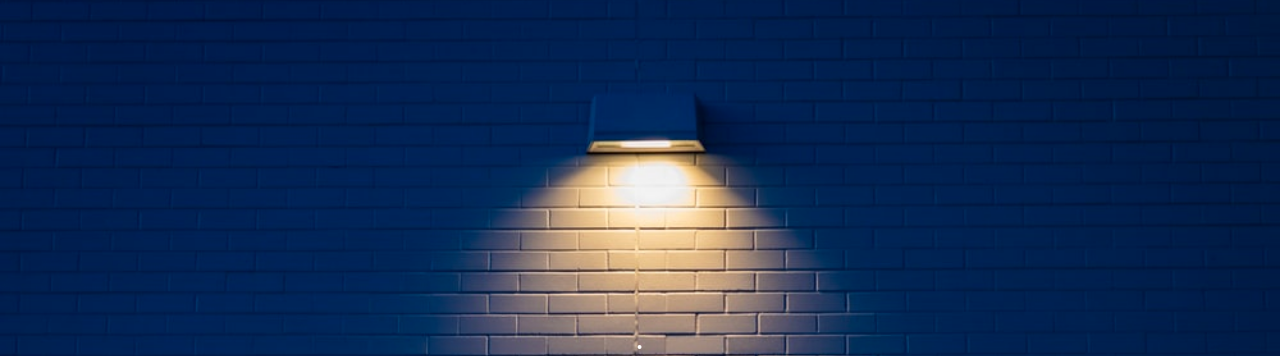
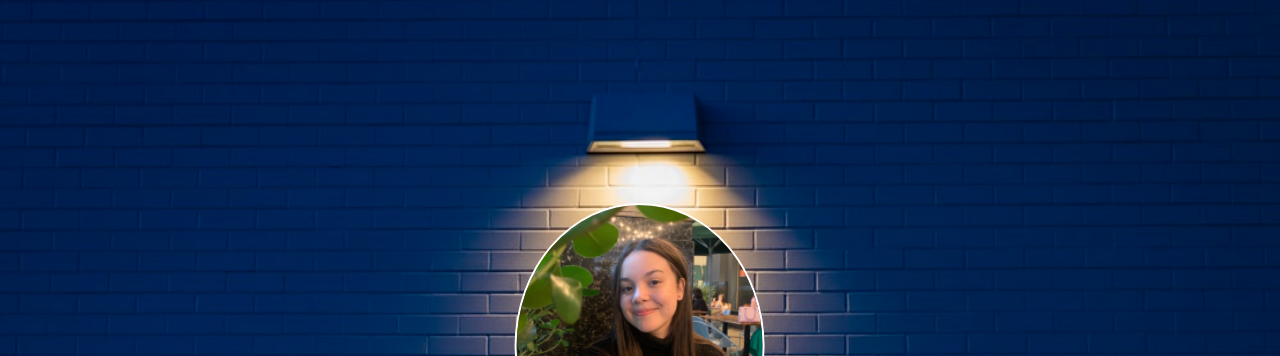
Before and after one commit to isabvictoriaps/tcc-escoladanuvem, a plain HTML site: page portfolios/isabelle.html in a window 1280 px wide. Shown: the top 356 px of the page. Drawn offline with nearby package versions, Linux system fonts and the light colour scheme; files whose address does not match are found by name.

Commit message:
fix: ajustando img

```diff
--- a/portfolios/isabelle.html
+++ b/portfolios/isabelle.html
@@ -28,7 +28,7 @@
     <section id="header">
         <div class="container text-center">
             <div class="user-box">
-                <img src="../assets/perfil-isabelle.jpg" alt="">
+                <img src="../assets/perfil-isabelle.png" alt="">
                 <h1>Isabelle Victoria</h1> <!---Adicionar nome---->
                 <p>Dev. Full-Stack</p> <!---Adicionar Área---->
             </div>
```
